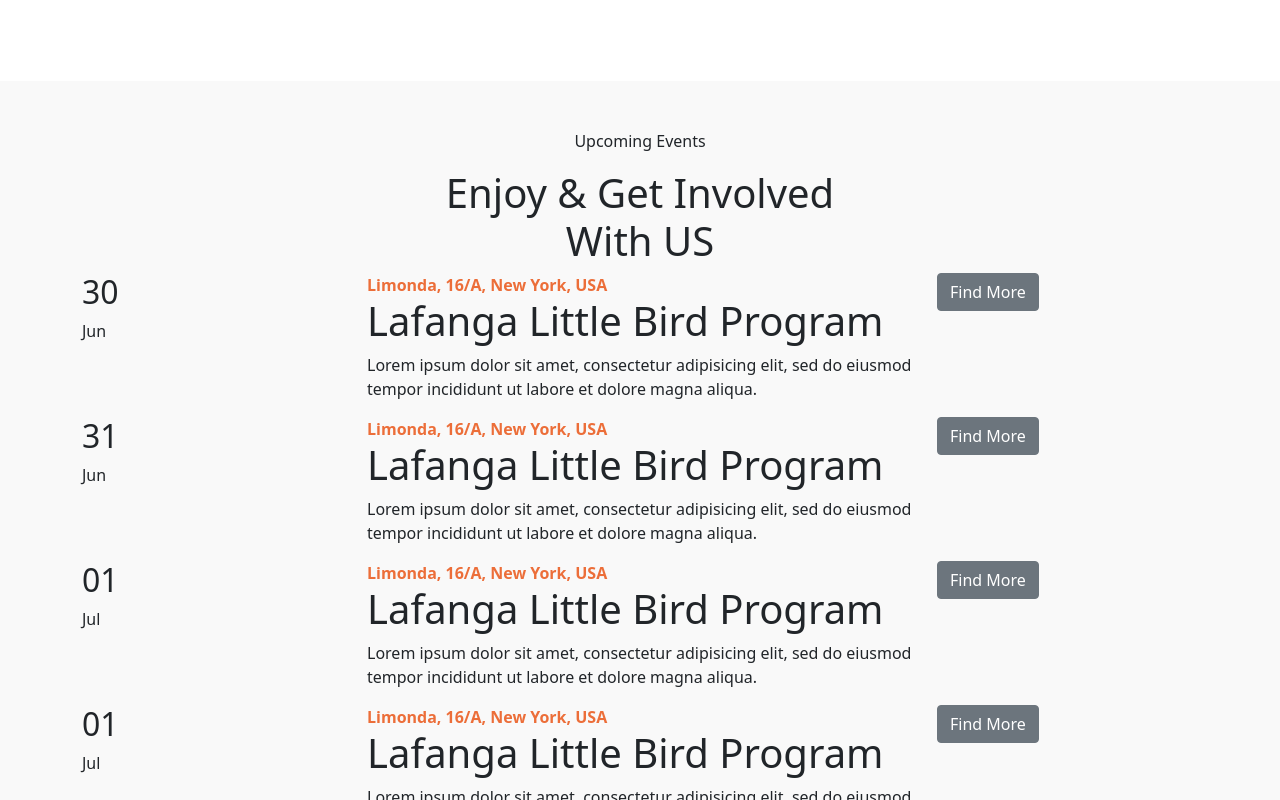
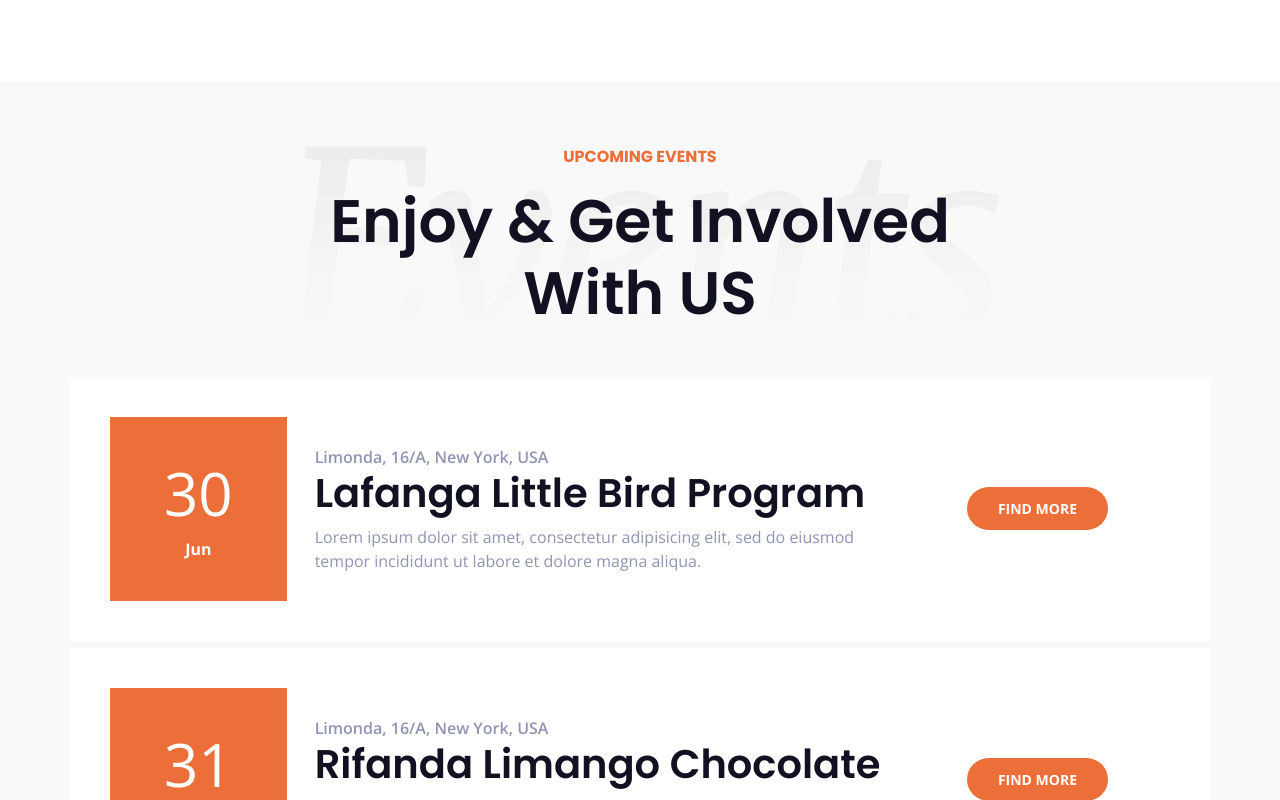
Before and after one commit to mazhars-git/test-project-bdevs, a React (Create React App) app: page / in a window 1280 px wide. Shown: the part 1520-2320 px from the top of the page. Built offline with nearby package versions, Linux system fonts and the light colour scheme.

Commit message:
event section done

```diff
--- a/src/App.css
+++ b/src/App.css
@@ -19,3 +19,12 @@ span{
   color: #ec6e39;
   font-weight: 600;
 }
+
+.semi-heading{
+  color: #ec6e39;
+  font-weight: 700;
+  font-family: 'Poppins', sans-serif;
+  font-size: 16px;
+  text-align: center;
+  text-transform: uppercase;
+}
--- a/src/Components/Css/Event.css
+++ b/src/Components/Css/Event.css
@@ -1,3 +1,39 @@
-.event{
+.events{
     background-color: #f9f9f9;
+
 }
+.events-header{
+    background-image: url('../../images/events.PNG');
+    background-repeat: no-repeat;
+    background-position: center;
+}
+.events-header h1{
+    font-size: 60px;
+}
+
+.events-item{
+    background-color: #fff;
+    padding: 40px;
+    margin-bottom: 7px;
+    align-items: center;
+}
+
+.date-item{
+    background-color: #ec6e39;
+    padding: 40px;
+    color: #fff;
+    font-family: 'Open Sans', sans-serif;
+    font-weight: 700;
+}
+.date-item p, .item-details p{
+    margin: 0;
+}
+.date-item .date{
+    font-size: 60px;
+}
+
+.item-details, .item-details span{
+    color: #9194b2;
+    font-family: 'Open Sans', sans-serif;
+    font-size: 16px;
+}
--- a/src/Components/Css/Header.css
+++ b/src/Components/Css/Header.css
@@ -33,6 +33,7 @@
     font-size: 14px;
     font-family: 'Open Sans', sans-serif;
     font-weight: 700;
+    text-transform: uppercase;
   }
 .btn-brand:hover{
     background-color: #fff;
--- a/src/Components/Events/Events.js
+++ b/src/Components/Events/Events.js
@@ -15,32 +15,36 @@ const Events = () => {
             date: '31',
             month: 'Jun',
             location: 'Limonda, 16/A, New York, USA',
-            title: 'Lafanga Little Bird Program',
+            title: 'Rifanda Limango Chocolate',
             details: 'Lorem ipsum dolor sit amet, consectetur adipisicing elit, sed do eiusmod tempor incididunt ut labore et dolore magna aliqua. '
         },
         {
             date: '01',
             month: 'Jul',
             location: 'Limonda, 16/A, New York, USA',
-            title: 'Lafanga Little Bird Program',
+            title: 'Tomadol Chips Party',
             details: 'Lorem ipsum dolor sit amet, consectetur adipisicing elit, sed do eiusmod tempor incididunt ut labore et dolore magna aliqua. '
         },
         {
             date: '01',
             month: 'Jul',
             location: 'Limonda, 16/A, New York, USA',
-            title: 'Lafanga Little Bird Program',
+            title: 'Jimuna Lomanda Gang',
             details: 'Lorem ipsum dolor sit amet, consectetur adipisicing elit, sed do eiusmod tempor incididunt ut labore et dolore magna aliqua. '
         },
     ]
     return (
-        <section className="event">
+        <section className="events">
             <div className='container py-5'>
-                <p className='text-center'>Upcoming Events</p>
-                <h1 className='text-center'>Enjoy & Get Involved <br/>
-                    With US</h1>
+                <div className="events-header py-3">
+                    <p className='semi-heading'>Upcoming Events</p>
+                    <h1 className='text-center heading'>
+                        Enjoy & Get Involved <br/>
+                        With US
+                    </h1>
+                </div>
 
-                <div>
+                <div className="pt-4">
                     {
                         info.map(data => <EventsData data={data}></EventsData>)
                     }
--- a/src/Components/Events/EventsData.js
+++ b/src/Components/Events/EventsData.js
@@ -3,20 +3,21 @@ import React from 'react';
 const EventsData = (props) => {
     const {title, date, month, details, location} = props.data;
     return (
-        <div className="row">
-            <div className="col-md-3">
-                <h2>{date}</h2>
+        <div className="row events-item">
+            <div className="col-md-2 text-center date-item">
+                <h2 className="date">{date}</h2>
                 <p>{month}</p>
             </div>
-            <div className="col-md-6">
-                <span>{location}</span>
-                <h1>{title}</h1>
-                <p>{details}</p>
+            <div className="col-md-7 item-details">
+                <div className="ms-3">
+                    <span>{location}</span>
+                    <h1 className="heading">{title}</h1>
+                    <p>{details}</p>
+                </div>
             </div>
-            <div className="col-md-3">
-                <button className='btn btn-secondary'>Find More</button>
+            <div className="col-md-3 text-center">
+                <button className='btn btn-brand'>Find More</button>
             </div>
-
         </div>
     );
 };
```
Also changed, not shown: src/images/events.PNG (added), src/images/sermons.PNG (added).
